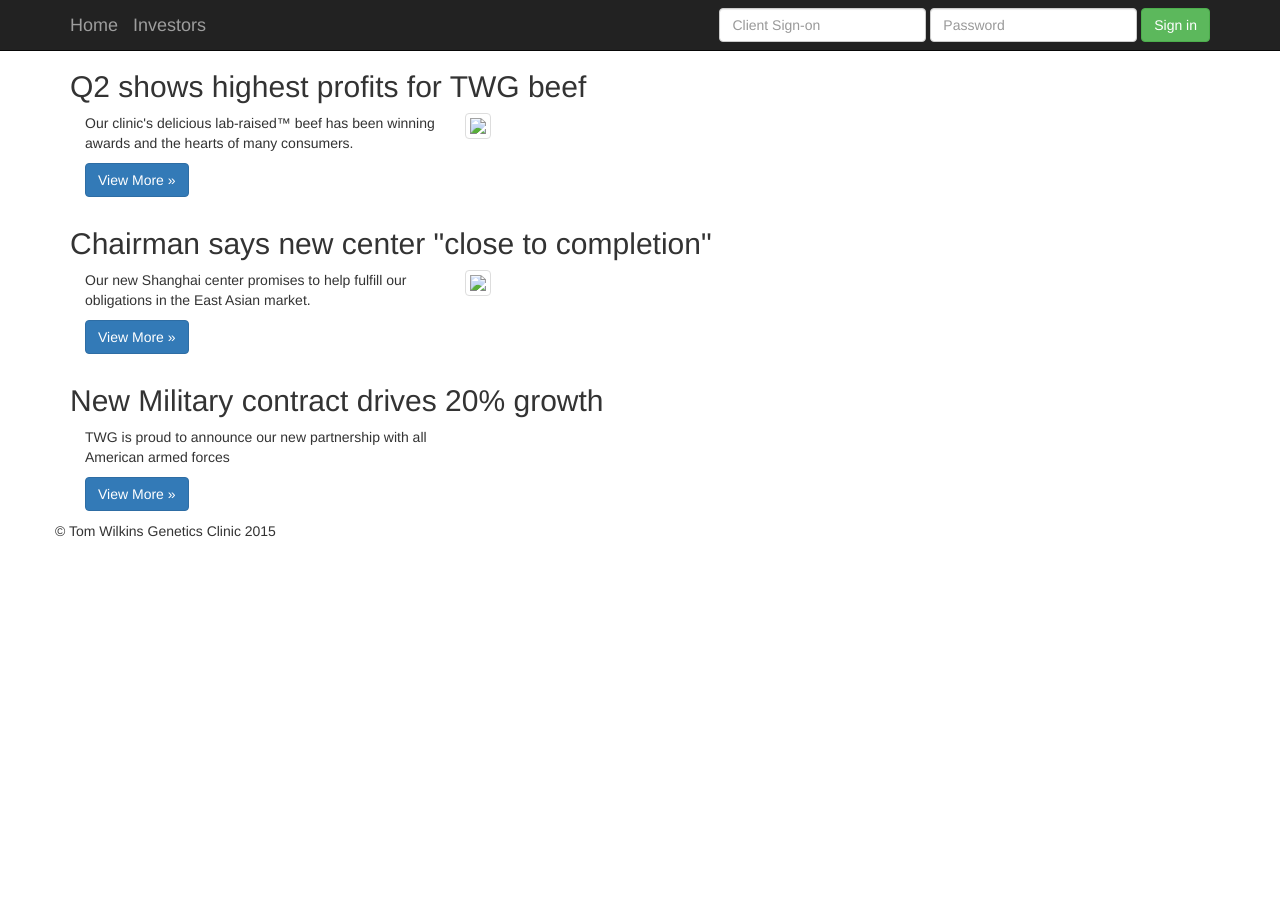
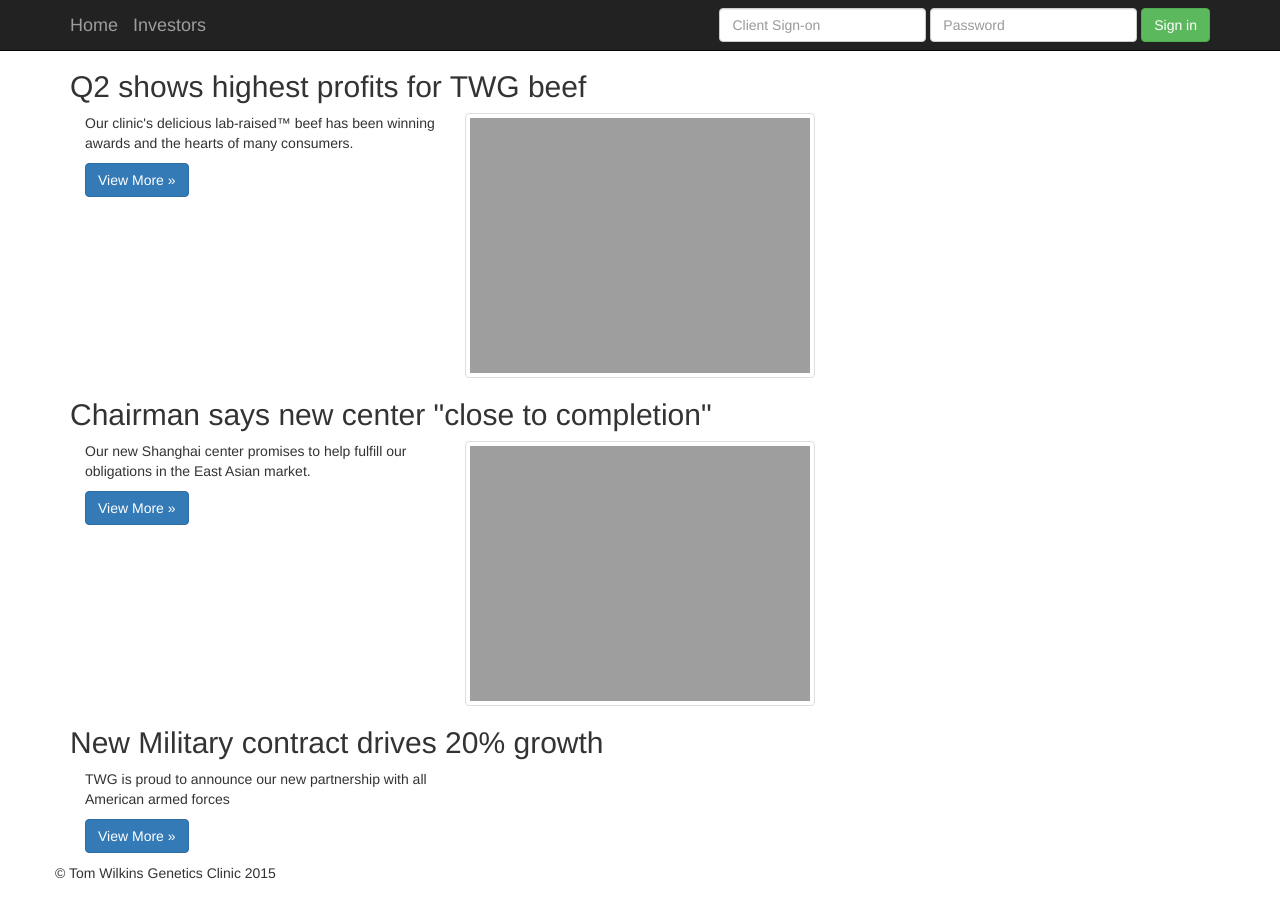
Before and after one commit to abrahamq/TomWilkinsClinic, a website: page investors.html in a window 1280 px wide. Before the commit the page ends 800 px from the top, so only its background shows below. Drawn offline with nearby package versions, Linux system fonts and the light colour scheme; the site is published under a folder, as on GitHub Pages, so addresses that start at the root find nothing.

Commit message:
fixed images

```diff
--- a/investors.html
+++ b/investors.html
@@ -67,7 +67,7 @@
             <p><a class="btn btn-primary investorButton" href="/signIn.html" role="button">View More &raquo;</a></p>
           </div>
           <div class="col-md-4">
-            <img class="img-thumbnail" src="/images/lab.jpg">
+            <img class="img-thumbnail" src="./images/lab.jpg">
           </div>
         </div>
 
@@ -79,7 +79,7 @@
               <p><a class="btn btn-primary investorButton" href="/signIn.html" role="button">View More &raquo;</a></p>
             </div>
             <div class="col-md-4">
-              <img class="img-thumbnail" src="/images/building.jpg">
+              <img class="img-thumbnail" src="./images/building.jpg">
             </div>
           </div>
 
```
Also changed, not shown: index.html (+1 -1 lines).
